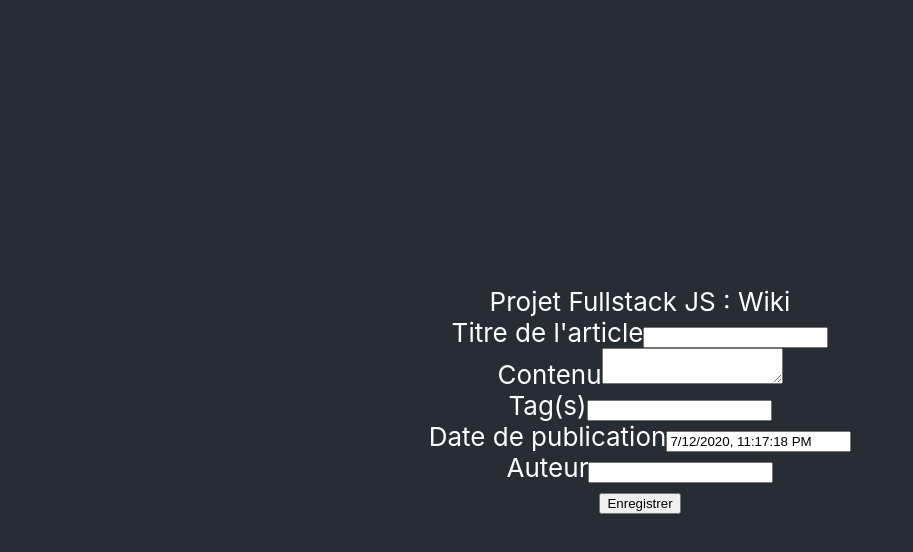
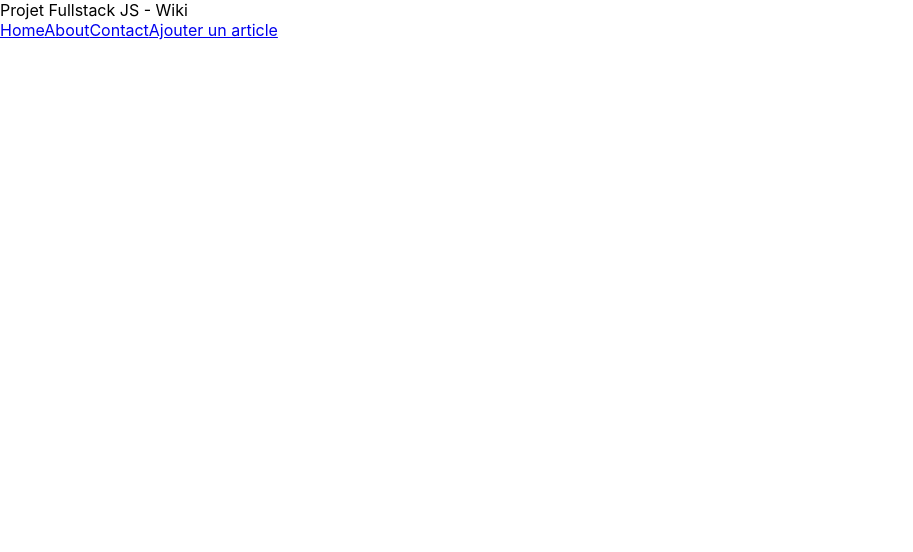
Before and after one commit to DCobblestone/projetFullstackJS-GP4, a React (Create React App) app in the folder front/: page / in a window 1280 px wide. Shown: the top 552 px of the page, without its empty margins (0-913 px from the left). Built offline with nearby package versions, Linux system fonts and the light colour scheme.

Commit message:
[FRONT] Add routing

```diff
--- a/front/package.json
+++ b/front/package.json
@@ -8,6 +8,7 @@
     "@testing-library/user-event": "^7.2.1",
     "react": "^16.13.1",
     "react-dom": "^16.13.1",
+    "react-router-dom": "^5.2.0",
     "react-scripts": "3.4.1"
   },
   "scripts": {
--- a/front/src/components/App.js
+++ b/front/src/components/App.js
@@ -1,24 +1,29 @@
-import React from 'react';
-import logo from '../logo.svg';
+import React, { Component } from 'react';
 import '../styles/App.css';
+
+import { BrowserRouter, Route, Switch } from 'react-router-dom';
+
 
 import Header from './Header';
 import ArticleForm from './ArticleForm';
+import Navigation from './Navigation';
 
-function App() {
-  return (
+class App extends Component {
+  render() {
+    return (
+      <BrowserRouter>
+        <div>
+          <Header />
+          <Navigation />
+          <Switch>
 
-    <div className="App">
-      <header className="App-header">
-        <Header />
-        <ArticleForm />
+            <Route path="/articles-form" component={ArticleForm} exact />
+          </Switch>
+        </div>
+      </BrowserRouter>
+    )
+  }
 
-
-
-      </header>
-    </div>
-
-  );
 }
 
 export default App;
--- a/front/src/components/Header.js
+++ b/front/src/components/Header.js
@@ -3,7 +3,7 @@ import ReactDOM from 'react-dom';
 
 class Header extends Component {
     render() {
-        return ("Projet Fullstack JS : Wiki");
+        return ("Projet Fullstack JS - Wiki");
     }
 }
 
--- a/front/src/components/Navigation.js
+++ b/front/src/components/Navigation.js
@@ -0,0 +1,16 @@
+import React from 'react';
+
+import { NavLink } from 'react-router-dom';
+
+const Navigation = () => {
+    return (
+        <div>
+            <NavLink to="/">Home</NavLink>
+            <NavLink to="/about">About</NavLink>
+            <NavLink to="/contact">Contact</NavLink>
+            <NavLink to="/articles-form">Ajouter un article</NavLink>
+        </div>
+    );
+}
+
+export default Navigation;
```
Also changed, not shown: 1 other file (tests, documents, lock files or other folders).
